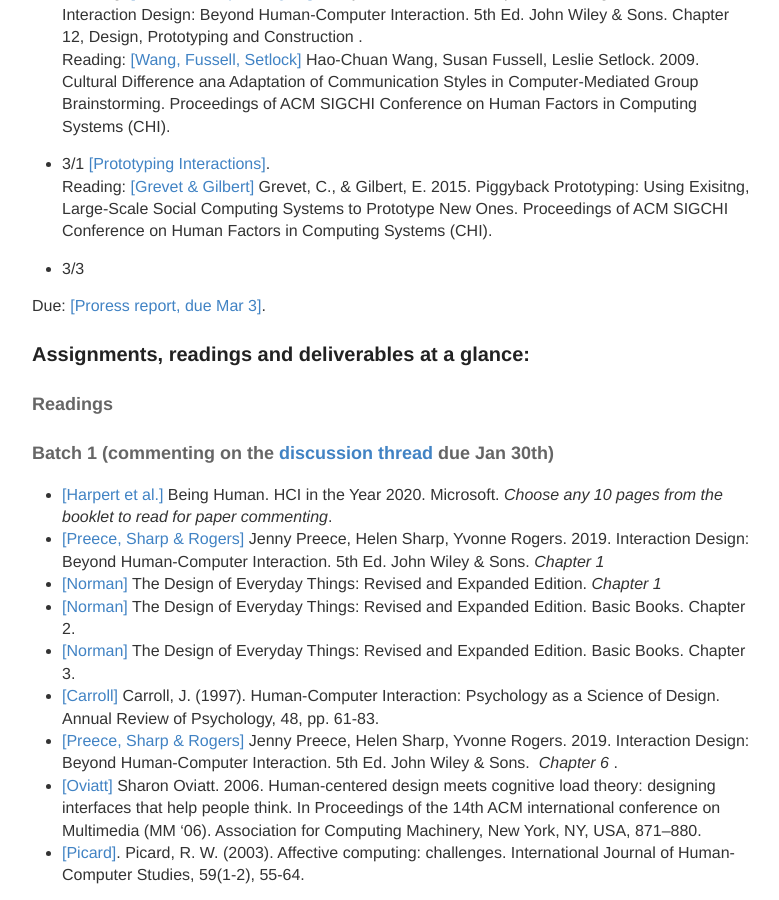
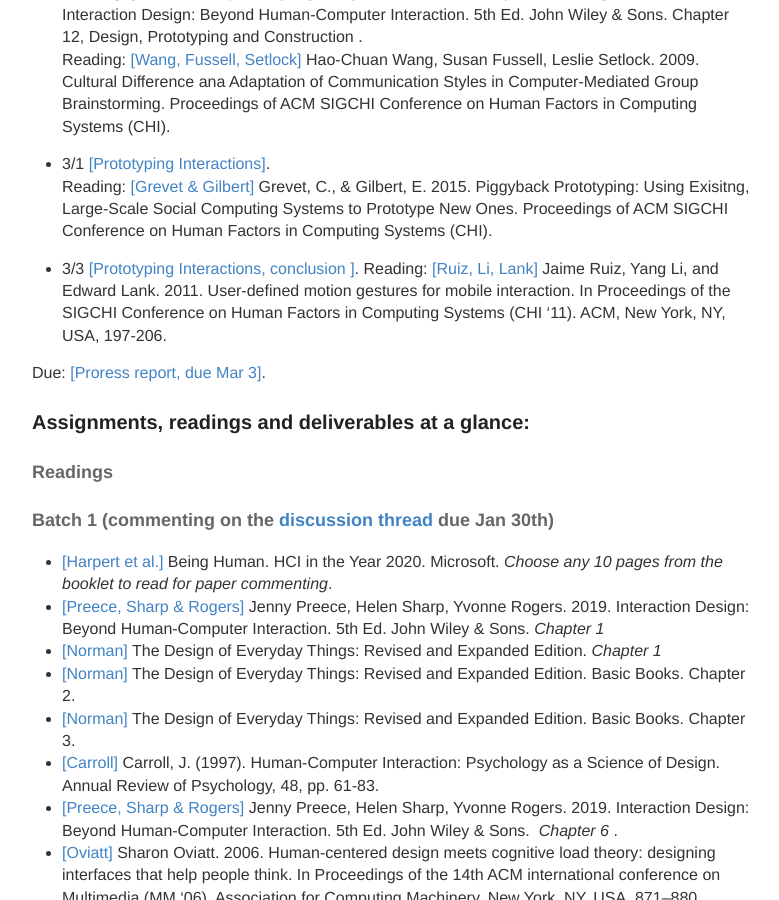
Before and after one commit to hciwang/hciwang.github.io, a Jekyll site: the page built from _posts/2022-1-1-lectures.md, in a window 1280 px wide and 900 px high, scrolled down 2816 px. Shown: the whole window, without its empty margins (248-1027 px from the left). Built offline with Jekyll 4.4.1, drawn with Linux system fonts in a browser that asks for light colours.

Commit message:
Update 2022-1-1-lectures.md

```diff
--- a/_posts/2022-1-1-lectures.md
+++ b/_posts/2022-1-1-lectures.md
@@ -104,7 +104,8 @@
 - 3/1 [[Prototyping Interactions]](https://canvas.ucdavis.edu/courses/747452/files/folder/Lecture%20slides?preview=19549410).
 Reading: [[Grevet & Gilbert]](https://canvas.ucdavis.edu/courses/747452/files/folder/Misc%20files?preview=19733976) Grevet, C., & Gilbert, E. 2015. Piggyback Prototyping: Using Exisitng, Large-Scale Social Computing Systems to Prototype New Ones. Proceedings of ACM SIGCHI Conference on Human Factors in Computing Systems (CHI).
 
-- 3/3
+- 3/3  [[Prototyping Interactions, conclusion ]](https://canvas.ucdavis.edu/courses/747452/files/folder/Lecture%20slides?preview=19549410).
+Reading: [[Ruiz, Li, Lank]](https://canvas.ucdavis.edu/courses/747452/files/folder/Misc%20files?preview=19761624&sort=created_at&order=desc) Jaime Ruiz, Yang Li, and Edward Lank. 2011. User-defined motion gestures for mobile interaction. In Proceedings of the SIGCHI Conference on Human Factors in Computing Systems (CHI '11). ACM, New York, NY, USA, 197-206.
 
 Due: [[Proress report, due Mar 3]](https://canvas.ucdavis.edu/courses/747452/assignments/1019764).
 
```
